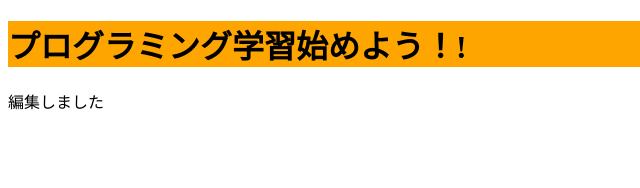
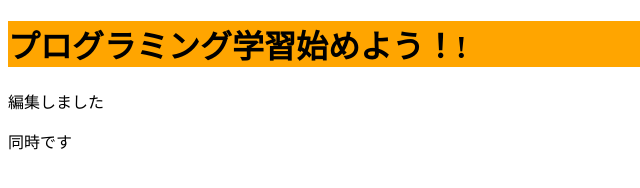
Before and after one commit to daisuke721/TEST, a plain HTML site: page index.html in a window 1280 px wide. Shown: the full height of the page, 0-640 px from the left. Drawn offline with Linux system fonts and the light colour scheme.

Commit message:
同時です #2

```diff
--- a/index.html
+++ b/index.html
@@ -8,5 +8,6 @@
       <body>
         <h1>プログラミング学習始めよう！!</h1>
         <p>編集しました</p>
+        <p>同時です</p>
       </body>
     </html>
```
